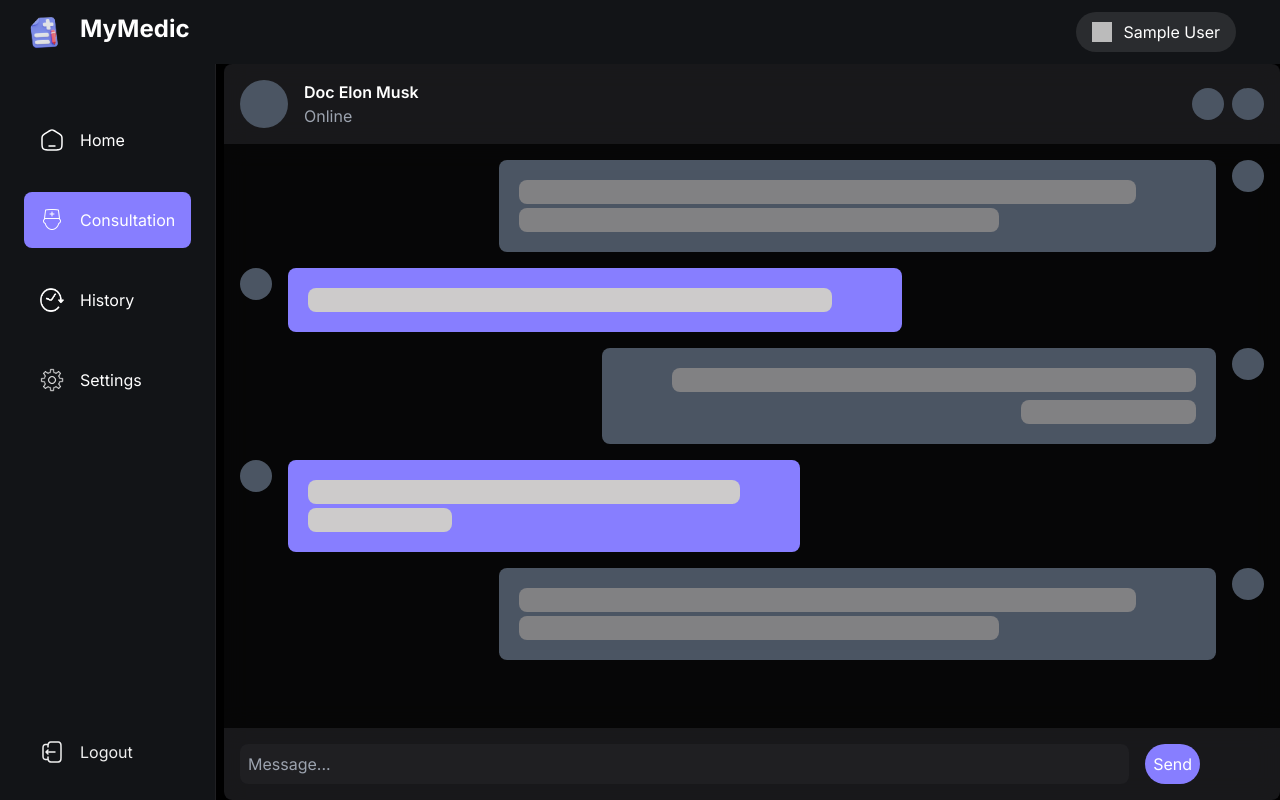
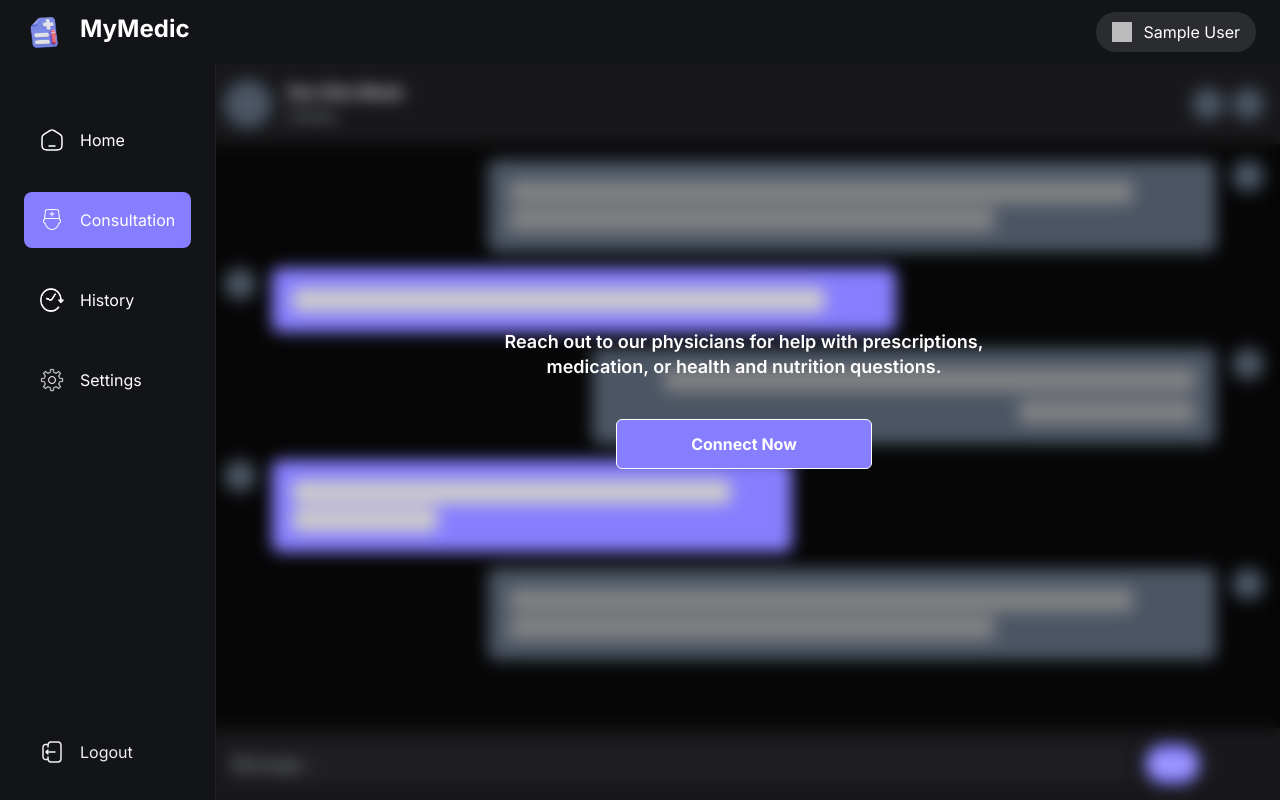
Before and after one commit to Shantanu2k19/google_mymedic, a Next.js app in the folder WebDev/: page /consult in a window 1280 px wide. Built offline with nearby package versions, Linux system fonts and the light colour scheme; no server answers; sample sign-in values are in the browser's storage.

Commit message:
state handling for consult added, cosnult complete

```diff
--- a/WebDev/app/(home)/consult/page.tsx
+++ b/WebDev/app/(home)/consult/page.tsx
@@ -1,16 +1,15 @@
 "use client"
-import { Triangle } from 'react-loader-spinner'
-import Image from "next/image";
-import ChatImage from "@/components/home/chatimage";
+import {ChatImage, HandleChat} from "@/components/home/consult";
 
 export default function Chat(){
+
     return (
         <div
           className='flex flex-row fixed overflow-hidden
             h-full top-0 left-0 w-full justify-between'>
 
           {/* left */}
-          <div className='p-0 md:p-14 lg:p-28'></div>
+          <div className='p-0 md:p-12 lg:p-26'></div>
 
           {/* middle */}
           <div className='flex flex-col justify-between flex-grow'>
@@ -19,8 +18,23 @@
             <div className='p-8'></div>
 
             {/* content */}
-            <div className='flex flex-col h-full flex-wrap w-full'>
-              <ChatImage />
+            <div className='bg-white flex flex-col h-full flex-wrap w-full text-black'>
+               <div className="relative w-full h-full">
+
+                    {/* Bottom div */}
+                    <div className="absolute inset-0 z-10 bg-black">
+                    <ChatImage />
+                    </div>
+
+                    {/* Middle div */}
+                    <div className="absolute inset-0 z-20 backdrop-blur">
+                    </div>
+
+                    {/* Top div */}
+                    <div className="absolute inset-0 bg-opacity-0 z-30 text-white">
+                    <HandleChat/>
+                    </div>
+                </div>
             </div>
 
             {/* bottom */}
@@ -32,21 +46,3 @@
         </div>
       );
 }
-
-/*
- <div className='flex flex-col justify-center items-center text-white'>
-            <Triangle
-                visible={true}
-                height="200"
-                width="200"
-                color="#877EFF"
-                ariaLabel="triangle-loading"
-                wrapperStyle={{}}
-                wrapperClass=""
-            />
-
-            <span>
-                Coming soon...
-            </span>
-        </div>
-*/
--- /dev/null
+++ b/WebDev/app/api/actions/chatAction.ts
@@ -0,0 +1,20 @@
+"use server"
+import axios from 'axios';
+import { SERVER_URL } from "@/constants"
+import { connectWithDocRes } from "@/types/response"
+
+const apiClient = axios.create({
+  baseURL: SERVER_URL,
+  headers: {
+    'Content-Type': 'application/json',
+  },
+});
+
+export const connectWithDoc = async (): Promise<connectWithDocRes> => {
+    //TODO
+    return new Promise<connectWithDocRes>((resolve) => {
+        setTimeout(() => {
+            resolve({ success: false });
+        }, 2000);
+    });
+};
--- a/WebDev/components/home/chatimage.tsx
+++ b/WebDev/components/home/consult.tsx
@@ -1,8 +1,13 @@
+import React from 'react';
+import { Triangle } from 'react-loader-spinner'
+import { connectWithDoc } from '@/app/api/actions/chatAction';
+import { connectWithDocRes } from "@/types/response"
+
 interface MessageLightProps {
   prop: number;
 }
 
-const ChatImage = () => {
+export const ChatImage = () => {
   return (
     <div className="rounded-lg relative flex flex-col bg-dark-3 w-full overflow-hidden justify-between text-white h-full">
 
@@ -107,4 +112,58 @@
   );
 };
 
-export default ChatImage;
+
+export const HandleChat = () => {
+  const [isConnecting, setIsConnecting] = React.useState(false);
+  const [response, setResponse] = React.useState("");
+
+  const handleConnectChat = async() =>{
+    setResponse("Connecting...");
+    setIsConnecting(true);
+
+    try {
+      const result:connectWithDocRes = await connectWithDoc();
+
+      if (!result.success || result.name === undefined) {
+        setResponse("No physicians are available right now. We have received your appointment and will contact you soon.");
+        setIsConnecting(false);
+      }
+    }
+    catch (e:any){
+      setResponse("Please try again later");
+      setIsConnecting(false);
+    }
+    return;
+  }
+
+
+  return(
+    <div className="flex flex-col h-full w-full items-center justify-center">
+      <p className="text-center text-body-semibold">Reach out to our physicians for help with prescriptions,
+        <br/>medication, or health and nutrition questions.</p>
+
+        <br/>
+
+      { !isConnecting ? <button className="button-custom w-64 border border-white" onClick={handleConnectChat}>Connect Now</button>
+      :
+      <div className='flex flex-col justify-center items-center text-white'>
+        <Triangle
+            visible={true}
+            height="200"
+            width="200"
+            color="#877EFF"
+            ariaLabel="triangle-loading"
+            wrapperStyle={{}}
+            wrapperClass=""
+        />
+        </div>
+      }
+      <p className="text-center text-body-medium px-10">
+        <br/>
+        <br/>
+
+        {response}
+      </p>
+    </div>
+  )
+}
--- a/WebDev/components/shared/Topbar.tsx
+++ b/WebDev/components/shared/Topbar.tsx
@@ -57,7 +57,7 @@
                         <Popup trigger=
                         {
                             <div
-                            className="flex items-center text-white bg-white bg-opacity-10 rounded-full p-2 px-4 mr-5" >
+                            className="flex items-center text-white bg-white bg-opacity-10 rounded-full p-2 px-4" >
                             <Image src={image}
                                 alt="logout"
                                 width={20}
--- a/WebDev/tailwind.config.js
+++ b/WebDev/tailwind.config.js
@@ -236,7 +236,8 @@
         'screen-80': '80vh',
       },
       padding: {
-        '7': '1.75rem', // Adding custom padding value
+        '7': '1.75rem', // custom padding value
+        '26': '6.5rem',
       },
       backgroundImage: {
         "gradient-radial": "radial-gradient(var(--tw-gradient-stops))",
--- a/WebDev/types/response.ts
+++ b/WebDev/types/response.ts
@@ -16,3 +16,8 @@
     data?: string;
     message?: string;
 }
+
+export interface connectWithDocRes{
+    success: boolean,
+    name?: string,
+}
```
